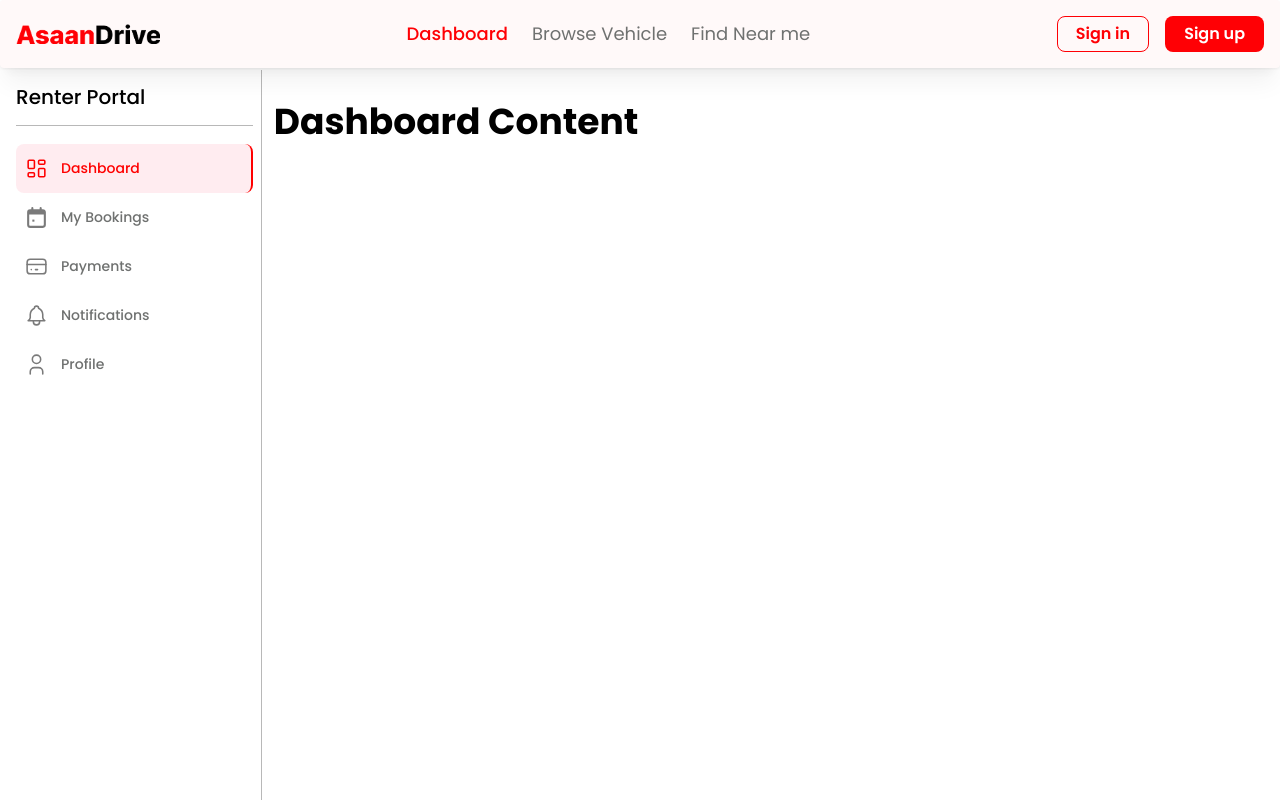
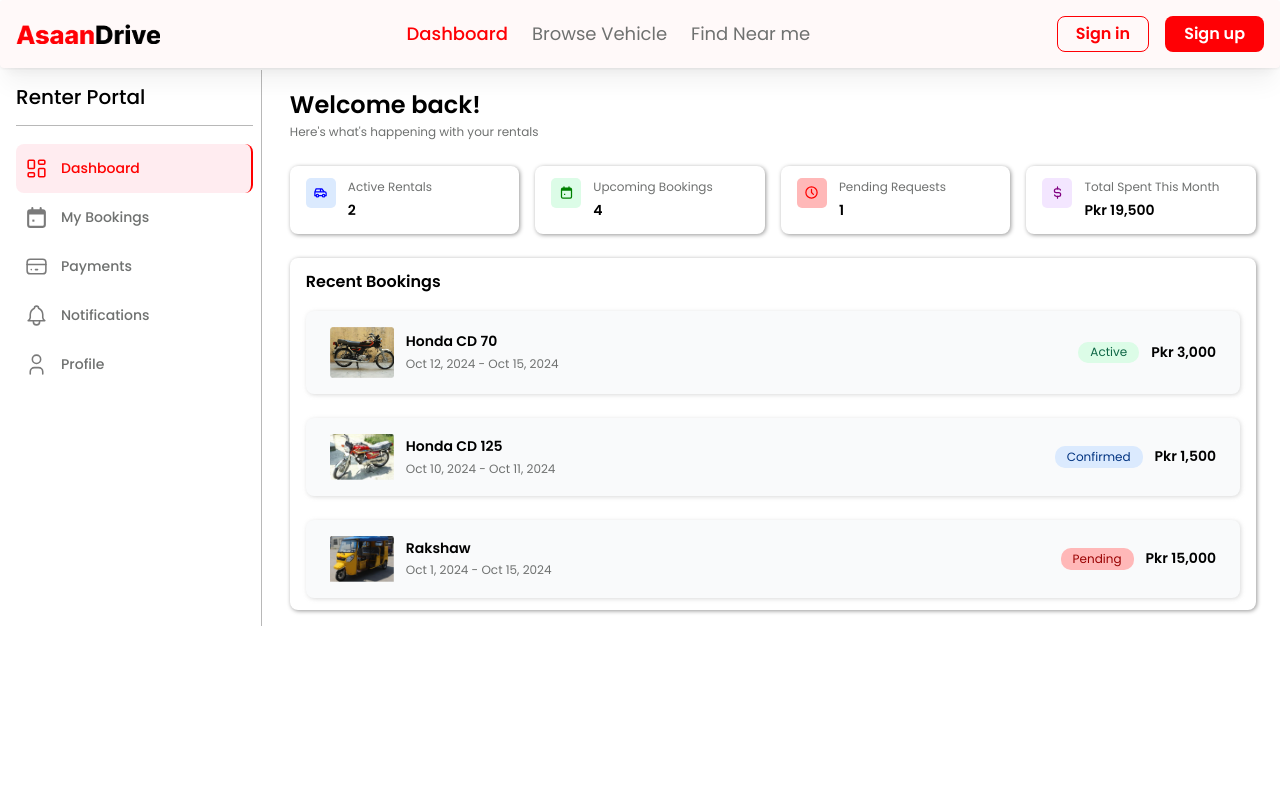
Before and after one commit to MuhammadHarisBaloch/app-asaan-drive, a Next.js app: page /app/renter in a window 1280 px wide. Shown: the top 800 px of the page. Built offline with nearby package versions, Linux system fonts and the light colour scheme; no server answers.

Commit message:
[FEAT] Dashboard Section Done 🚀

```diff
--- a/src/app/app/renter/page.tsx
+++ b/src/app/app/renter/page.tsx
@@ -1,4 +1,5 @@
 "use client";
+import DashboardSection from "@/components/features/renters/dashboard";
 import SideBar from "@/components/features/renters/dashboard/SideBar/inde";
 import { Grid, GridCol } from "@mantine/core";
 import { useState } from "react";
@@ -11,7 +12,7 @@ export default function RenterPage() {
         <SideBar active={active} setActive={setActive} />
       </GridCol>
       <GridCol span={9.5}>
-        {active === "Dashboard" && <h1>Dashboard Content</h1>}
+        {active === "Dashboard" && <DashboardSection />}
         {active === "My Bookings" && <h1>Bookings Content</h1>}
         {active === "Payments" && <h1>Payments Content</h1>}
         {active === "Notifications" && <h1>Notifications Content</h1>}
--- a/src/components/features/renters/dashboard/SideBar/SideBar.module.css
+++ b/src/components/features/renters/dashboard/SideBar/SideBar.module.css
@@ -1,5 +1,5 @@
 .navbar {
-  height: 100vh;
+  height: 100%;
   width: 100%;
   padding: var(--mantine-spacing-sm);
   padding-top: var(--mantine-spacing-md);
--- /dev/null
+++ b/src/components/features/renters/dashboard/index.tsx
@@ -0,0 +1,181 @@
+import Images from "@/constants/Images";
+import {
+  Card,
+  Center,
+  Flex,
+  Group,
+  SimpleGrid,
+  Stack,
+  Text,
+} from "@mantine/core";
+import {
+  IconBackground,
+  IconCalendarEventFilled,
+  IconCar,
+  IconClock,
+  IconCurrencyDollar,
+} from "@tabler/icons-react";
+import Image from "next/image";
+
+const DashFeatures = [
+  {
+    icon: <IconCar size={15} color="blue" />,
+    IconBackgroundColor: "blue.1",
+    title: "Active Rentals",
+    subTitle: "2",
+  },
+  {
+    icon: <IconCalendarEventFilled size={15} color="green" />,
+    IconBackgroundColor: "green.1",
+    title: "Upcoming Bookings",
+    subTitle: "4",
+  },
+  {
+    icon: <IconClock size={15} color="red" />,
+    IconBackgroundColor: "red.1",
+    title: "Pending Requests",
+    subTitle: "1",
+  },
+  {
+    icon: <IconCurrencyDollar size={15} color="purple" />,
+    IconBackgroundColor: "purple.0",
+    title: "Total Spent This Month",
+    subTitle: "Pkr 19,500",
+  },
+];
+
+const RecentBookings = [
+  {
+    vehicleImage: Images.listedVehicles.cd70,
+    vehicleName: "Honda CD 70",
+    rentingDuration: "Oct 12, 2024 - Oct 15, 2024",
+    status: "Active",
+    statusColor: "green",
+    statusBgColor: "green.1",
+    price: "Pkr 3,000",
+  },
+  {
+    vehicleImage: Images.listedVehicles.cd125,
+    vehicleName: "Honda CD 125",
+    rentingDuration: "Oct 10, 2024 - Oct 11, 2024",
+    status: "Confirmed",
+    statusColor: "blue",
+    statusBgColor: "blue.1",
+    price: "Pkr 1,500",
+  },
+  {
+    vehicleImage: Images.listedVehicles.rakshaw,
+    vehicleName: "Rakshaw",
+    rentingDuration: "Oct 1, 2024 - Oct 15, 2024",
+    status: "Pending",
+    statusColor: "red",
+    statusBgColor: "red.1",
+    price: "Pkr 15,000",
+  },
+];
+
+export default function DashboardSection() {
+  return (
+    <Stack p="lg" gap="xl">
+      <Stack gap={0}>
+        <Text fz="xl" c="black" fw={600}>
+          Welcome back!
+        </Text>
+        <Text fz="12px">Here's what's happening with your rentals</Text>
+      </Stack>
+      <SimpleGrid cols={4} spacing="lg">
+        {DashFeatures.map((data, index) => {
+          return (
+            <Card
+              key={index}
+              w="100%"
+              px="lg"
+              radius="md"
+              style={{ filter: "drop-shadow(1px 1px 2px #00000068)" }}
+            >
+              <Flex gap="md">
+                <Center
+                  h={30}
+                  w={30}
+                  bg={data.IconBackgroundColor}
+                  style={{ borderRadius: "5px" }}
+                >
+                  {data.icon}
+                </Center>
+                <Stack gap="xs">
+                  <Text fz="12px">{data.title}</Text>
+                  <Text fz="xs" c="black" fw={600}>
+                    {data.subTitle}
+                  </Text>
+                </Stack>
+              </Flex>
+            </Card>
+          );
+        })}
+      </SimpleGrid>
+      <Card
+        w="100%"
+        px="lg"
+        radius="md"
+        style={{ filter: "drop-shadow(1px 1px 2px #00000068)" }}
+      >
+        <Stack gap="lg">
+          <Text fz="sm" c="black" fw={600}>
+            Recent Bookings
+          </Text>
+          <Stack gap="xl">
+            {RecentBookings.map((data, index) => {
+              return (
+                <Card
+                  key={index}
+                  w="100%"
+                  px="xl"
+                  py="lg"
+                  radius="md"
+                  bg="white.2"
+                  style={{ filter: "drop-shadow(1px 1px 2px #78787846)" }}
+                >
+                  <Group justify="space-between">
+                    <Flex gap="md" align="center">
+                      <Image
+                        height={100}
+                        width={100}
+                        src={data.vehicleImage}
+                        alt="cd-70"
+                        sizes="100vw"
+                        style={{
+                          height: "auto",
+                          width: "4rem",
+                        }}
+                      />
+                      <Stack gap="xxs">
+                        <Text fz="xs" c="black" fw={600}>
+                          {data.vehicleName}
+                        </Text>
+                        <Text fz="12px">{data.rentingDuration}</Text>
+                      </Stack>
+                    </Flex>
+                    <Flex gap="md">
+                      <Center
+                        bg={data.statusBgColor}
+                        px="md"
+                        style={{ borderRadius: "10px" }}
+                      >
+                        <Text fz="12px" c={data.statusColor}>
+                          {data.status}
+                        </Text>
+                      </Center>
+                      <Text fz="xs" c="black" fw={600}>
+                        {data.price}
+                      </Text>
+                    </Flex>
+                  </Group>
+                </Card>
+              );
+            })}
+          </Stack>
+        </Stack>
+      </Card>
+    </Stack>
+  );
+}
```
